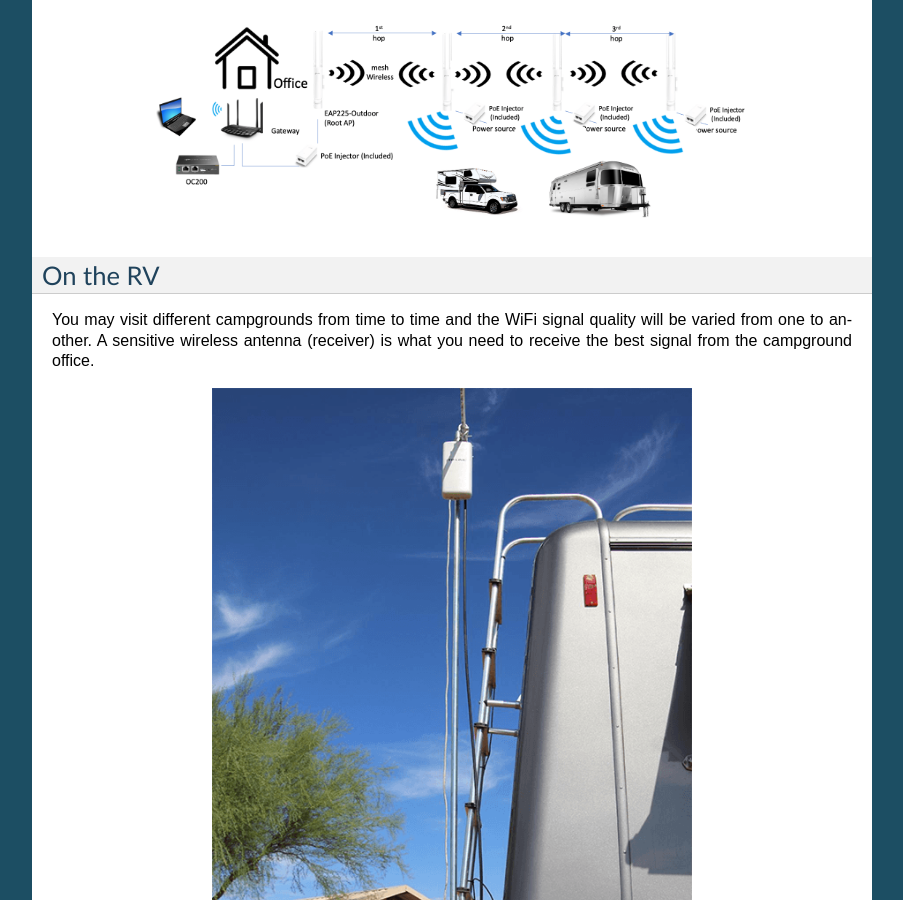
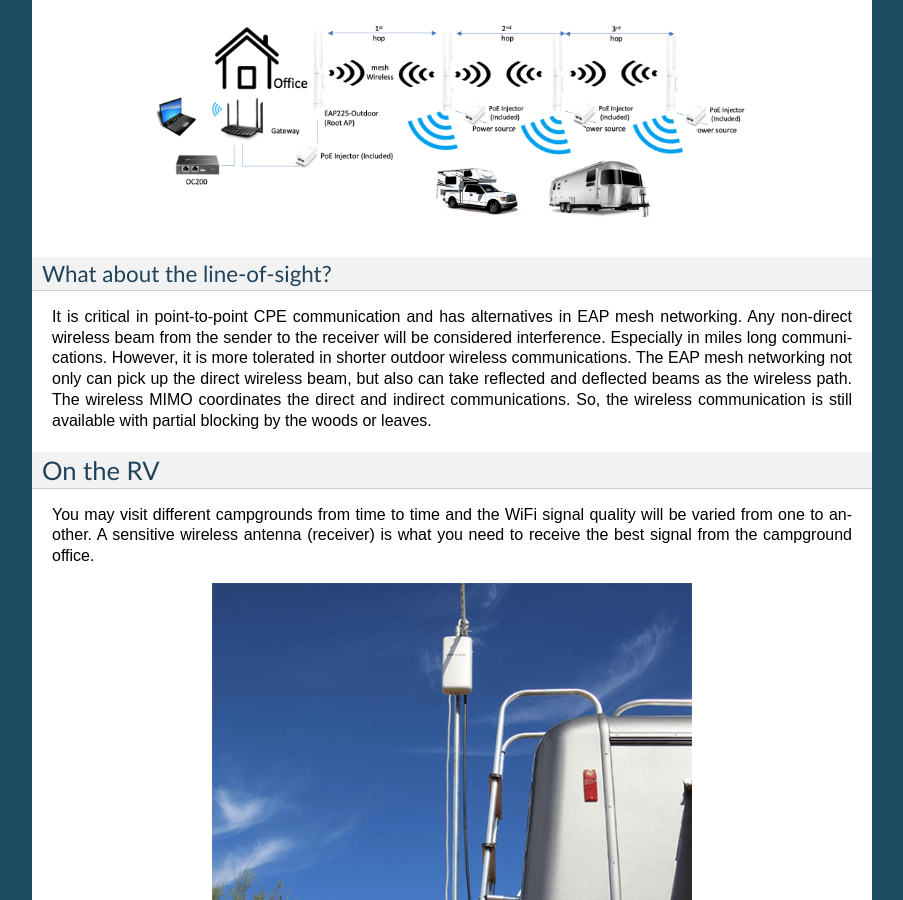
Before and after one commit to vincenttu/tplinkusa-outdoor, a Sphinx documentation site: the page built from source/use_case/uc_rv_park.rst, in a window 1280 px wide and 900 px high, scrolled down 1616 px. Shown: the whole window, without its empty margins (198-1101 px from the left). Built offline with Sphinx 7.4.7, drawn with Linux system fonts in a browser that asks for light colours; some of the changed text lies outside the part shown.

Commit message:
3/23/2021

```diff
--- a/source/use_case/uc_rv_park.rst
+++ b/source/use_case/uc_rv_park.rst
@@ -5,7 +5,7 @@ Outdoor Wireless Example : RV Park
     :width: 100%
     :align: center
 
-Traveling with RV is fun, not having the Internet connection is not. Providing a good WiFi signal to the whole RV campground is necessary today. But, how?
+Traveling with RV is fun, not having the Internet connection is not. Providing a good WiFi connection to the RV campers is import and necessary. But, how?
 
 Single AP coverage
 ------------------
@@ -30,6 +30,13 @@ The outdoor mesh network can be controlled by an OC200 network controller. The c
 .. image:: /images/uc_rv_park_mesh_topo.png
     :width: 80%
     :align: center
+
+
+What about the line-of-sight?
+^^^^^^^^^^^^^^^^^^^^^^^^^^^^^
+
+It is critical in point-to-point CPE communication and has alternatives in EAP mesh networking. Any non-direct wireless beam from the sender to the receiver will be considered interference. Especially in miles long communications. However, it is more tolerated in shorter outdoor wireless communications. The EAP mesh networking not only can pick up the direct  wireless beam, but also can take reflected and deflected beams as the wireless path. The wireless MIMO coordinates the direct and indirect communications. So, the wireless communication is still available with partial blocking by the woods or leaves.
+
 
 On the RV
 ---------
```
